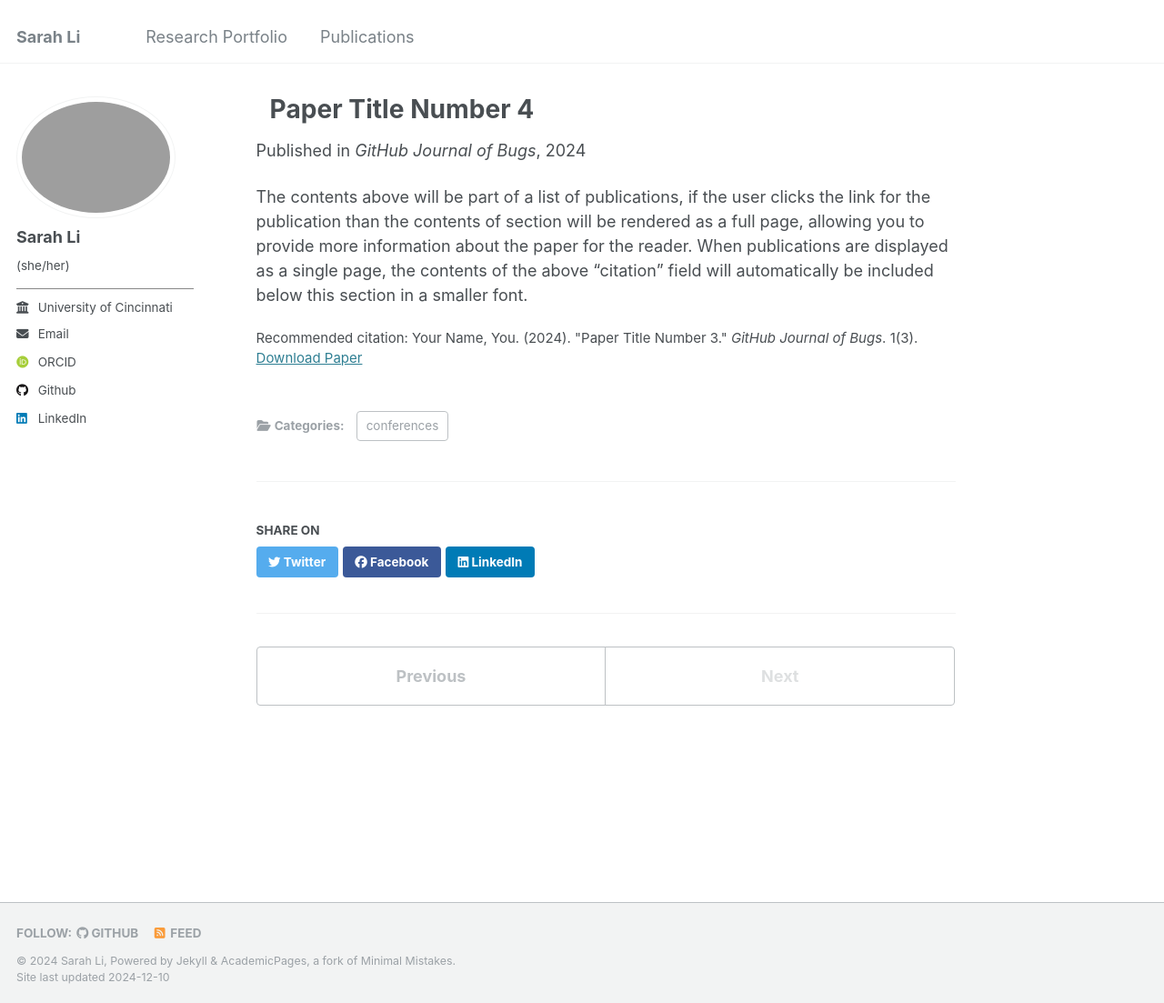
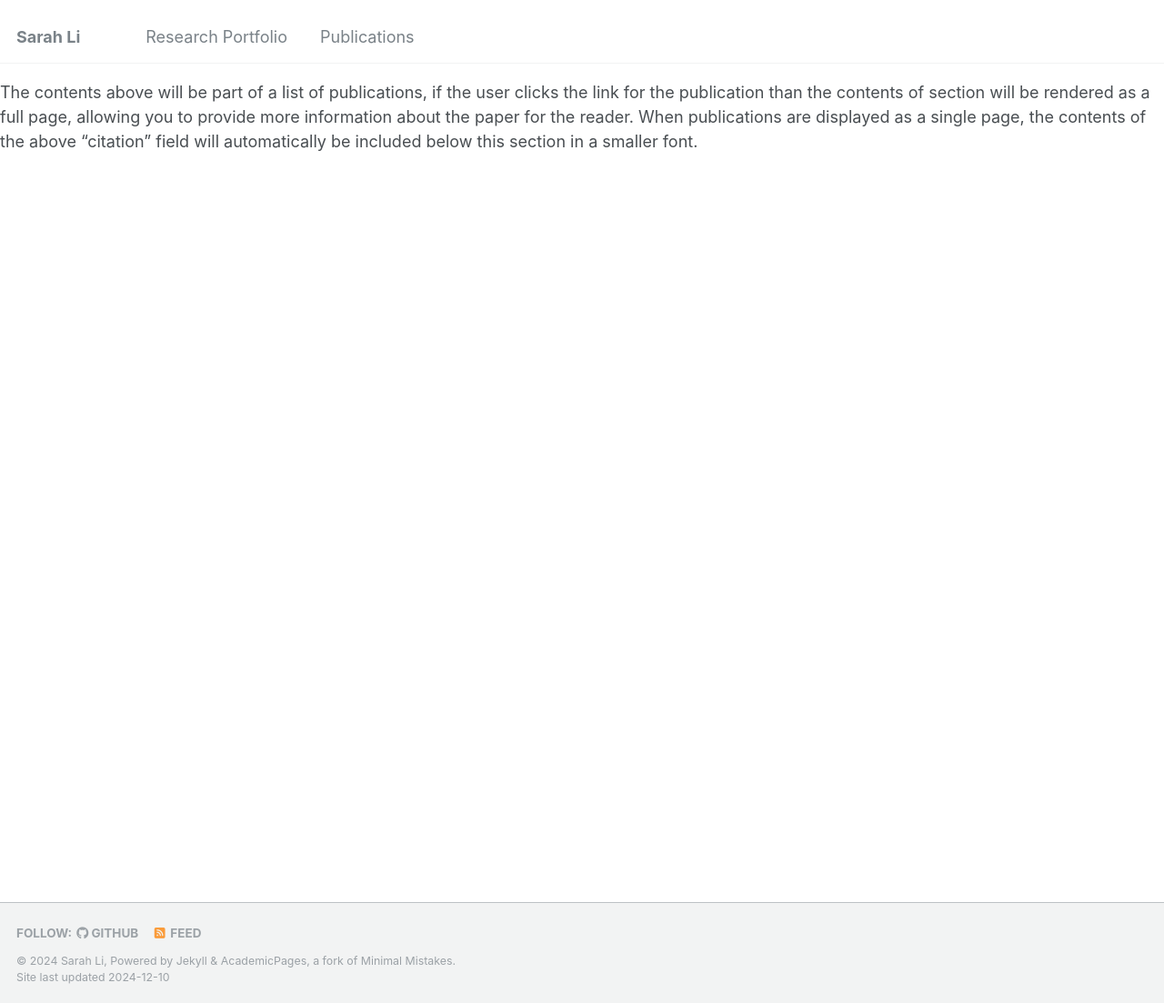
Before and after one commit to SarahRLi/sarahrli.github.io, a Jekyll site: the page built from _publications/2024-02-17-paper-title-number-4.md, in a window 1280 px wide and 1103 px high. Shown: the whole window at 91% size. Built offline with Jekyll 4.4.1, drawn with Linux system fonts in a browser that asks for light colours; some web fonts are replaced.

Commit message:
Update _config.yml

```diff
--- a/_config.yml
+++ b/_config.yml
@@ -229,7 +229,7 @@ defaults:
       path: ""
       type: publications
     values:
-      layout: single
+      layout: default
       author_profile: true
       share: true
       comments: true
@@ -239,7 +239,6 @@ defaults:
       type: portfolio
     values:
       layout: single
-      classes: wide
       author_profile: true
       share: true
       comment: true
```
